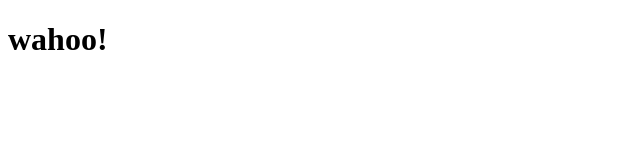
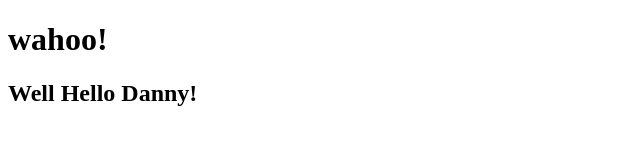
Before and after one commit to dannypaton/test, a plain HTML site: page index.html in a window 1280 px wide. Shown: the whole page, without its empty margins (0-640 px from the left). Drawn offline with Linux system fonts and the light colour scheme.

Commit message:
Hello Danny

```diff
--- a/index.html
+++ b/index.html
@@ -8,5 +8,6 @@
 </head>
 <body>
   <h1>wahoo!</h1>
+  <h2>Well Hello Danny!</h2>
 </body>
 </html>
```
